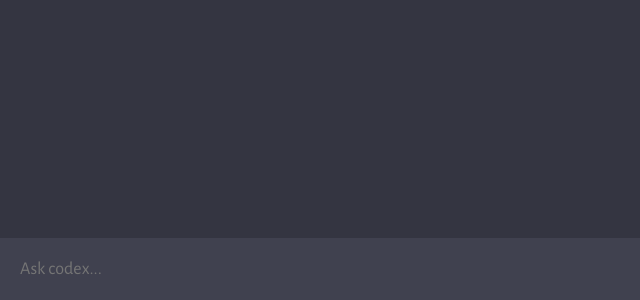
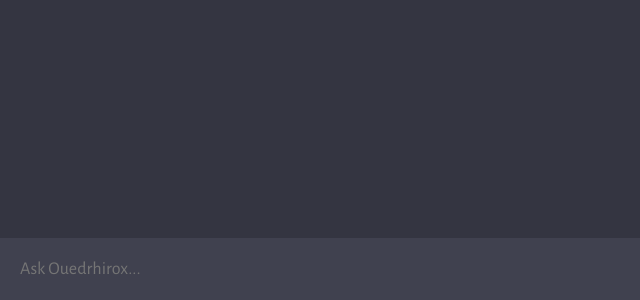
Before and after one commit to Mouedrhiri/chatGPT-Clone, a website built with Vite: page client/index.html in a window 1280 px wide. Shown: the part 500-800 px from the top of the page, 0-640 px from the left. Built offline with nearby package versions, Linux system fonts and the light colour scheme.

Commit message:
Adding my name

```diff
--- a/client/index.html
+++ b/client/index.html
@@ -12,7 +12,7 @@
       <div id="chat_container"></div>
 
       <form>
-        <textarea name="prompt" rows="1" cols="1" placeholder="Ask codex..."></textarea>
+        <textarea name="prompt" rows="1" cols="1" placeholder="Ask Ouedrhirox..."></textarea>
         <button type="submit"><img src="assets/send.svg" alt="send" />
       </form>
     </div>
```
